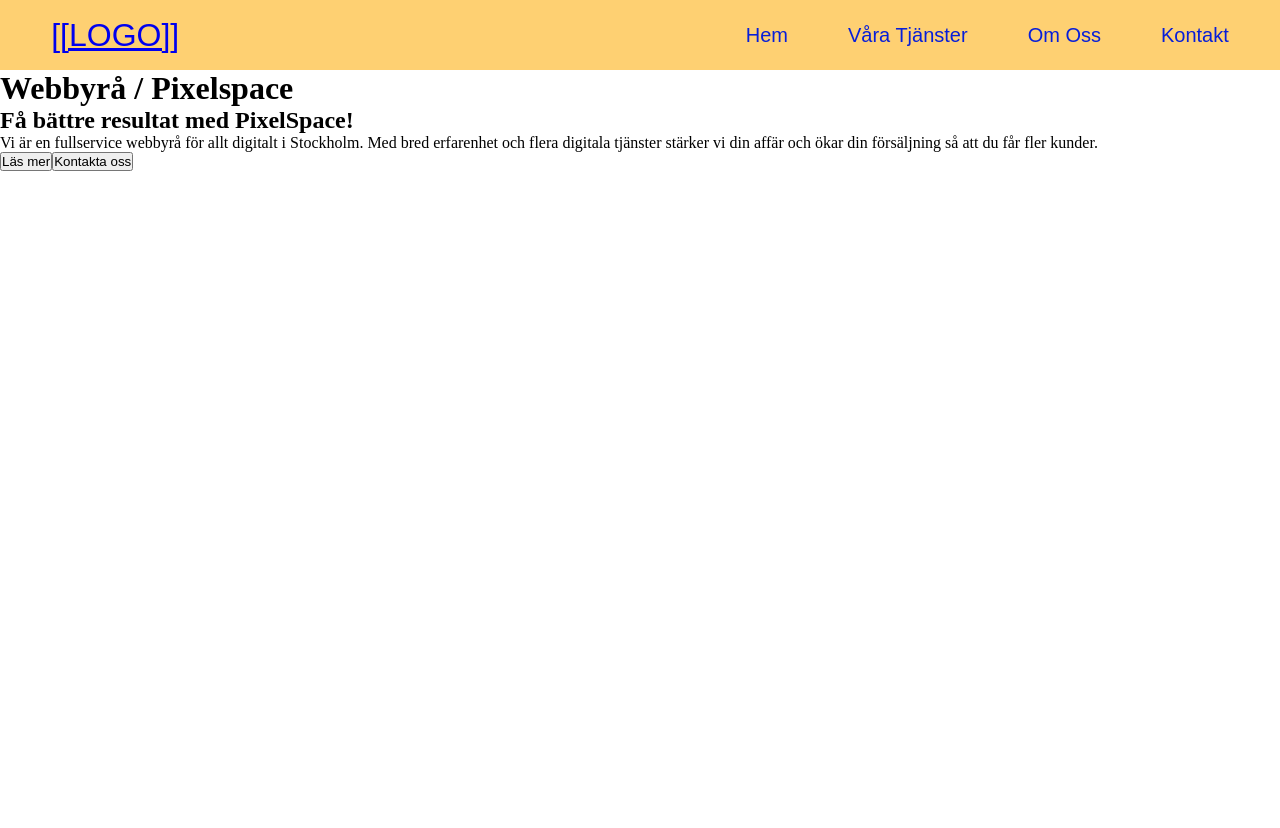
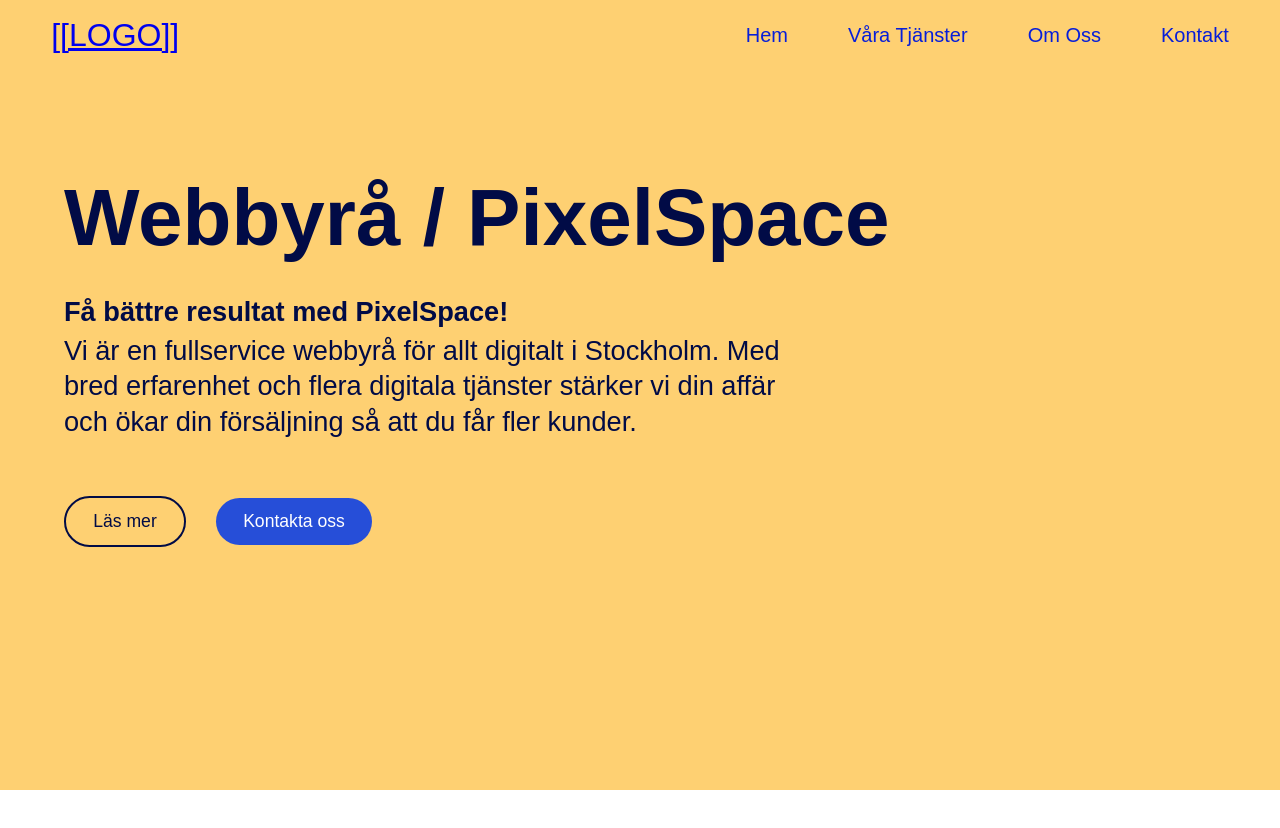
Before and after one commit to MariaHellsen/PixelSpace, a website built with Vite: page index.html in a window 1280 px wide. Shown: the top 828 px of the page. Before the commit the page ends 800 px from the top, so only its background shows below. Built offline with nearby package versions, Linux system fonts and the light colour scheme.

Commit message:
add css styling for introduction section on startpage

```diff
--- a/src/startpageContent.js
+++ b/src/startpageContent.js
@@ -1,18 +1,29 @@
 export const createHtmlStartpage = () => {
   const main = document.getElementById("main");
+  const introContainer = document.createElement("section");
+  introContainer.id = "introContainer";
   const headingLarge = document.createElement("h1");
   const headingSmall = document.createElement("h2");
   const introText = document.createElement("p");
 
-  headingLarge.innerHTML = "Webbyrå / Pixelspace";
+  headingLarge.innerHTML = "Webbyrå / PixelSpace";
   headingSmall.innerHTML = "Få bättre resultat med PixelSpace!";
   introText.innerHTML =
     "Vi är en fullservice webbyrå för allt digitalt i Stockholm. Med bred erfarenhet och flera digitala tjänster stärker vi din affär och ökar din försäljning så att du får fler kunder.";
 
   const btnReadMore = document.createElement("button");
+  btnReadMore.classList.add("btn", "btnSecondary");
   const btnContact = document.createElement("button");
+  btnContact.classList.add("btnPrimary", "btn");
   btnReadMore.innerHTML = "Läs mer";
   btnContact.innerHTML = "Kontakta oss";
 
-  main.append(headingLarge, headingSmall, introText, btnReadMore, btnContact);
+  introContainer.append(
+    headingLarge,
+    headingSmall,
+    introText,
+    btnReadMore,
+    btnContact
+  );
+  main.appendChild(introContainer);
 };
--- a/src/style.css
+++ b/src/style.css
@@ -4,6 +4,7 @@
   --text-color: #010b46;
   --accent-color: #071ed9; /*ex; underlines på länkar i nav*/
   --white: #ffffff; /*ex; bakgrundfärg eller textfärg på blå eller mörk bakgrund*/
+  font-family: Arial, Helvetica, sans-serif;
 }
 
 * {
@@ -14,7 +15,6 @@
 
 header {
   background-color: var(--primary-color);
-  font-family: Arial, Helvetica, sans-serif;
 }
 
 li {
@@ -75,6 +75,68 @@
   background-color: var(--accent-color);
 }
 
+#main {
+  padding: 8% 5%;
+  height: 200vh;
+  background: linear-gradient(var(--primary-color) 45%, var(--white) 0%);
+}
+
+#introContainer {
+  color: var(--text-color);
+  width: 100%;
+
+  h1 {
+    font-size: 5rem;
+    margin-bottom: 2rem;
+  }
+
+  h2 {
+    font-size: 1.7rem;
+    margin-bottom: 0.3rem;
+  }
+
+  p {
+    font-size: 1.7rem;
+    margin-bottom: 5%;
+    line-height: 2.2rem;
+    width: 65%;
+  }
+
+  .btnSecondary {
+    margin-right: 30px;
+  }
+}
+
+.btn {
+  border: none;
+  border-radius: 50px;
+  padding: 0.8rem 1.7rem;
+  font-size: 1.1rem;
+}
+
+.btnPrimary {
+  background-color: var(--secondary-color);
+  color: var(--white);
+
+  &:hover {
+    background-color: var(--white);
+    border: 2px solid var(--text-color);
+    color: var(--text-color);
+  }
+}
+
+.btnSecondary {
+  background-color: transparent;
+  border: 2px solid var(--text-color);
+  color: var(--text-color);
+
+  &:hover {
+    background-color: var(--secondary-color);
+    border: 2px solid transparent;
+    color: var(--white);
+  }
+}
+
 @media (max-width: 1024px) {
   .hamburger {
     display: block;
```
